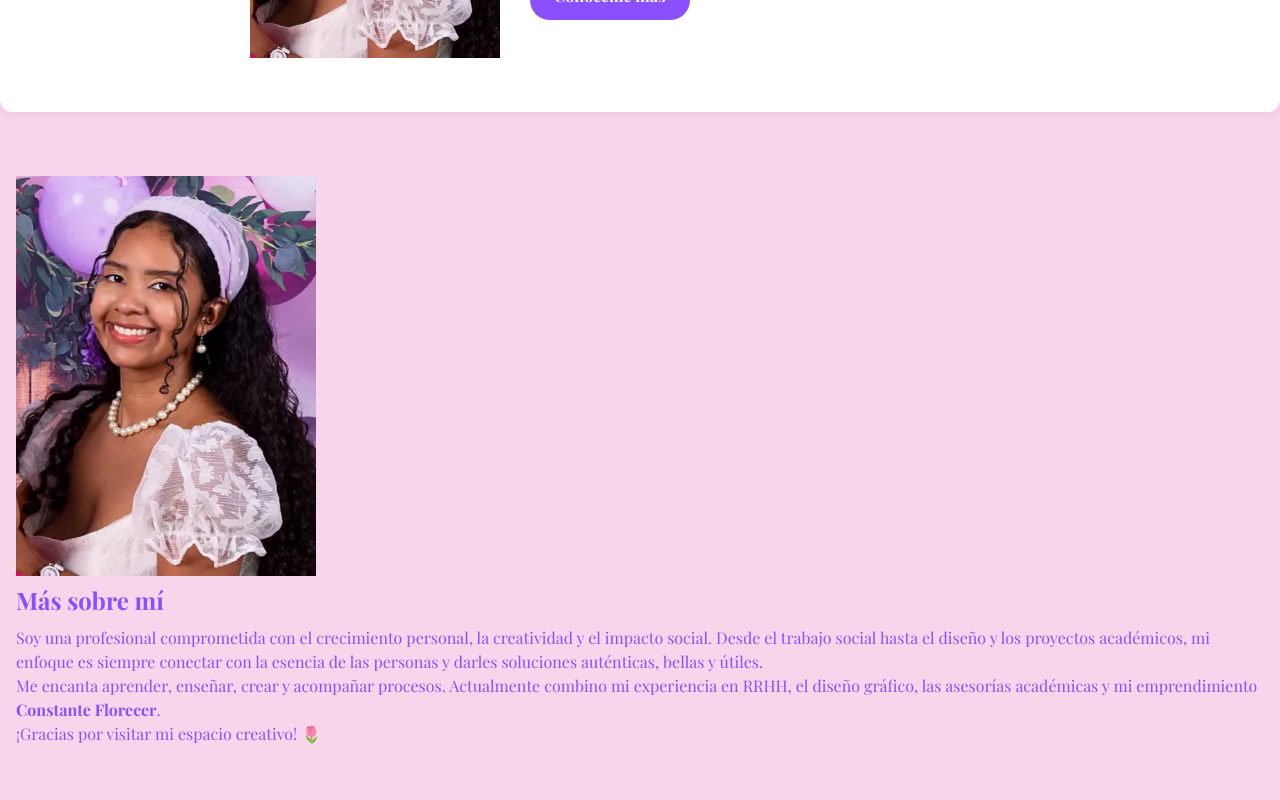
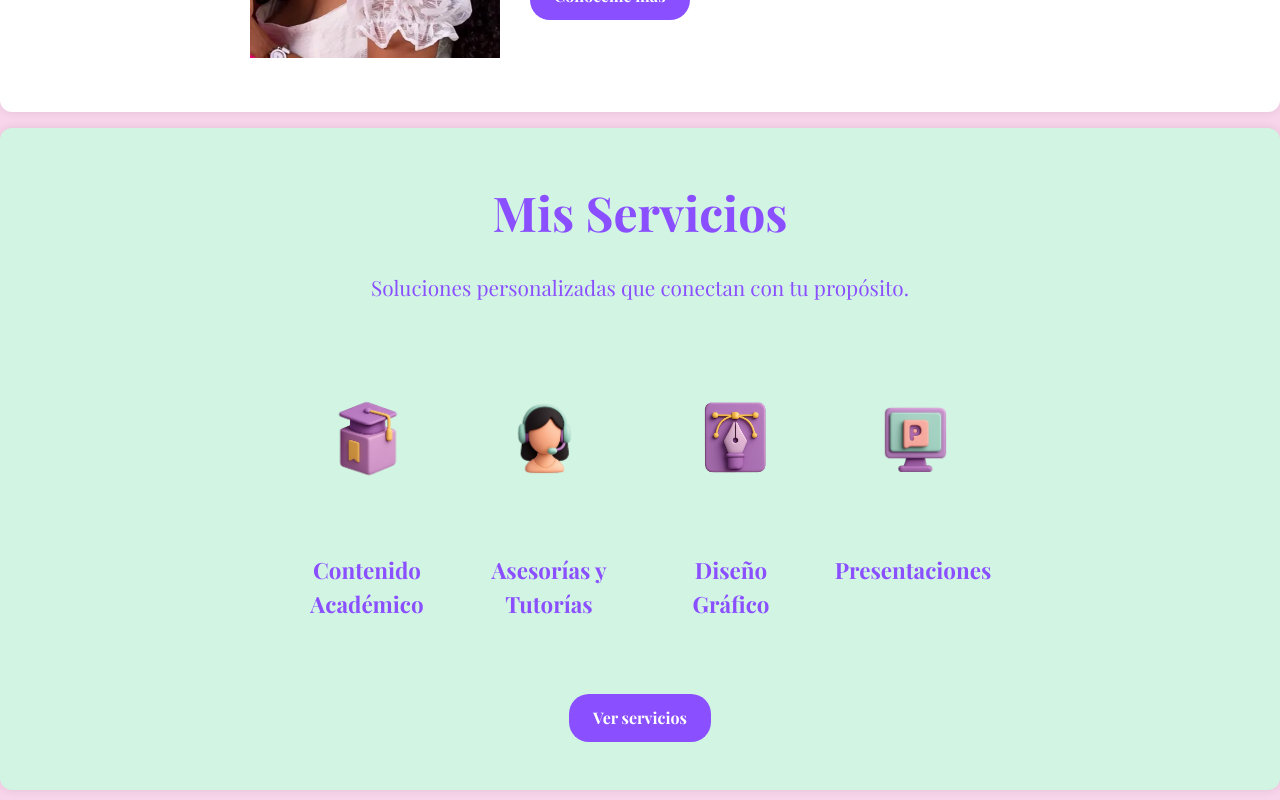
Before and after one commit to Corina-Almarales/corina-almarales, a Next.js app: page / in a window 1280 px wide. Shown: the part 1040-1840 px from the top of the page. Built offline with nearby package versions, Linux system fonts and the light colour scheme.

Commit message:
Updated page.tsx

```diff
--- a/src/app/page.tsx
+++ b/src/app/page.tsx
@@ -46,23 +46,6 @@ export default function HomePage() {
             </div>
           </div>
         </section>
-<section id="sobre-mi" className="sobre-mi-section" data-aos="fade-up">
-  <div className="sobre-mi-container">
-    <Image
-      src="/tu-foto.jpg"
-      alt="Corina Almarales"
-      width={300}
-      height={400}
-      className="foto-sobre-mi-grande"
-    />
-    <div className="sobre-mi-texto-detallado">
-      <h2>Más sobre mí</h2>
-      <p>Soy una profesional comprometida con el crecimiento personal, la creatividad y el impacto social. Desde el trabajo social hasta el diseño y los proyectos académicos, mi enfoque es siempre conectar con la esencia de las personas y darles soluciones auténticas, bellas y útiles.</p>
-      <p>Me encanta aprender, enseñar, crear y acompañar procesos. Actualmente combino mi experiencia en RRHH, el diseño gráfico, las asesorías académicas y mi emprendimiento <strong>Constante Florecer</strong>.</p>
-      <p>¡Gracias por visitar mi espacio creativo! 🌷</p>
-    </div>
-  </div>
-</section>
 
         <section id="preview-servicios" className="preview-section servicios-preview">
           <h2 data-aos="fade-up">Mis Servicios</h2>
```
